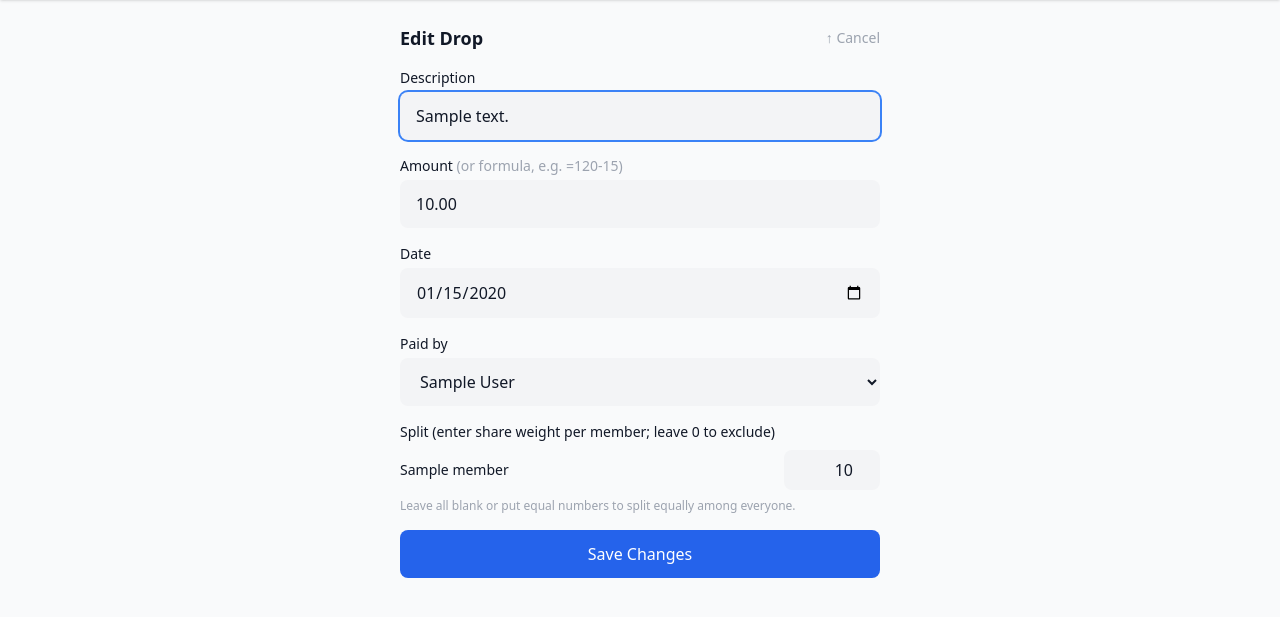
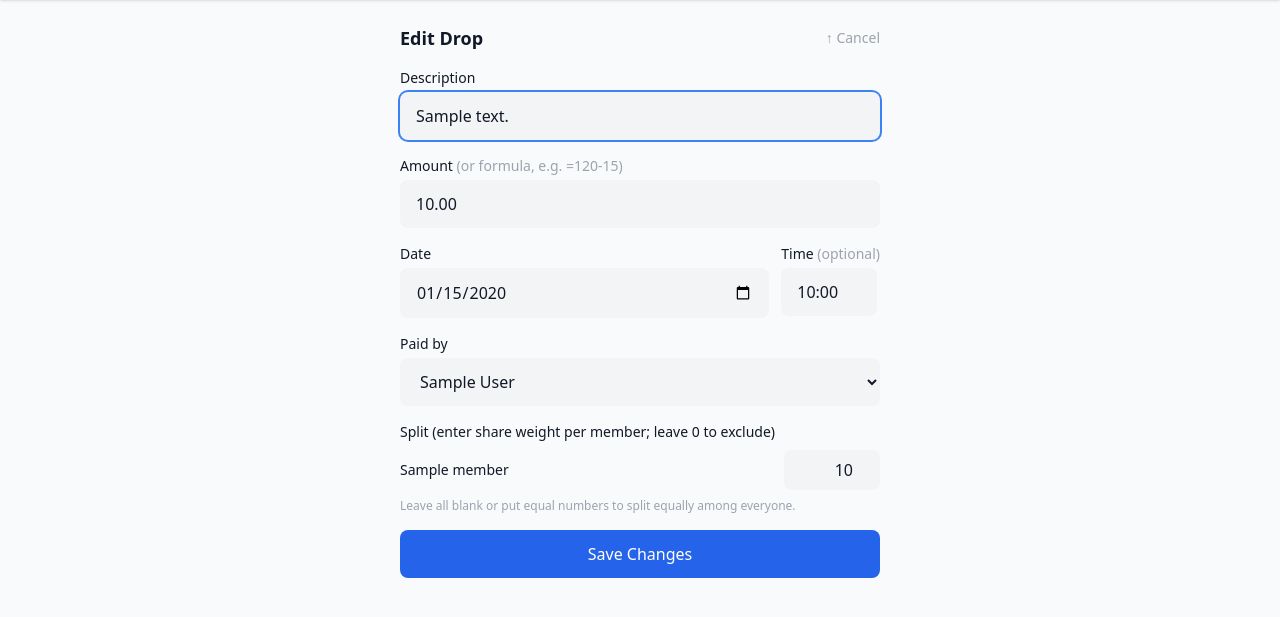
Before and after one commit to rgezikov/common-pot, a Django app: template pots/templates/edit_drop.html in a window 1280 px wide. Shown: the part 52-669 px from the top of the page. Run offline with Django 5.2, Linux system fonts and the light colour scheme; tables that the repository leaves empty hold one stand-in row (values such as "Sample post"); the template is opened without the code that fills it: values that come from a table or form of the project are taken from there, most other values are stand-ins (such as "Sample title", 1, 10 or a date in 2020); some libraries are stand-ins or nearby versions.

Commit message:
Phase 12: drop timestamps and expense time field
- Add updated_at to Drop; show "edited HH:MM" in drop list when changed
- Add time field to Drop (default 00:00, not displayed if not set)
- Sort drops by expense date+time, then created_at
- Display expense date/time as primary, with logged/edited time
- Time input as text HH:MM (24h, no AM/PM ambiguity)
- Disable Save Drop button on submit while Telegram notification sends
- Post-MVP: async Telegram notifications

Co-Authored-By: Claude Sonnet 4.6 <noreply@anthropic.com>

```diff
--- a/pots/models.py
+++ b/pots/models.py
@@ -1,4 +1,5 @@
 import uuid
+import datetime
 from django.db import models
 
 
@@ -37,8 +38,14 @@ class Drop(models.Model):
     amount = models.DecimalField(max_digits=10, decimal_places=2)
     paid_by = models.ForeignKey(Member, on_delete=models.PROTECT, related_name='drops_paid')
     date = models.DateField()
+    time = models.TimeField(default=datetime.time)
     source = models.CharField(max_length=20, choices=SOURCE_CHOICES, default=SOURCE_WEB)
     created_at = models.DateTimeField(auto_now_add=True)
+    updated_at = models.DateTimeField(auto_now=True)
+
+    @property
+    def was_edited(self):
+        return (self.updated_at - self.created_at) > datetime.timedelta(seconds=5)
 
     def __str__(self):
         return f"{self.description} ({self.amount})"
--- a/pots/templates/edit_drop.html
+++ b/pots/templates/edit_drop.html
@@ -28,11 +28,19 @@
             value="{{ request.POST.amount|default:drop.amount }}"
             class="w-full bg-gray-100 dark:bg-gray-700 rounded-lg px-4 py-3 text-base focus:outline-none focus:ring-2 focus:ring-blue-500">
     </div>
-    <div>
-        <label class="block text-sm font-medium mb-1">Date</label>
-        <input type="date" name="date" required
-            value="{{ request.POST.date|default:drop.date|date:'Y-m-d' }}"
-            class="w-full bg-gray-100 dark:bg-gray-700 rounded-lg px-4 py-3 text-base focus:outline-none focus:ring-2 focus:ring-blue-500">
+    <div class="flex gap-3">
+        <div class="flex-1">
+            <label class="block text-sm font-medium mb-1">Date</label>
+            <input type="date" name="date" required
+                value="{{ request.POST.date|default:drop.date|date:'Y-m-d' }}"
+                class="w-full bg-gray-100 dark:bg-gray-700 rounded-lg px-4 py-3 text-base focus:outline-none focus:ring-2 focus:ring-blue-500">
+        </div>
+        <div>
+            <label class="block text-sm font-medium mb-1">Time <span class="text-gray-400 font-normal">(optional)</span></label>
+            <input type="text" name="time" placeholder="HH:MM" pattern="[0-2][0-9]:[0-5][0-9]" maxlength="5" inputmode="numeric"
+                value="{% if request.POST.time %}{{ request.POST.time }}{% elif drop.time|time:'H:i' != '00:00' %}{{ drop.time|time:'H:i' }}{% endif %}"
+                class="w-24 bg-gray-100 dark:bg-gray-700 rounded-lg px-4 py-3 text-base focus:outline-none focus:ring-2 focus:ring-blue-500">
+        </div>
     </div>
     <div>
         <label class="block text-sm font-medium mb-1">Paid by</label>
--- a/pots/templates/pot_detail.html
+++ b/pots/templates/pot_detail.html
@@ -93,7 +93,7 @@ document.querySelector('#pot-menu button').addEventListener('click', function()
                 <a href="{% url 'drop_detail' pot.invite_token drop.id %}" class="flex items-center justify-between bg-white dark:bg-gray-800 rounded-lg px-4 py-3 shadow hover:shadow-md transition">
                     <div>
                         <span class="font-medium text-sm">{{ drop.description }}</span>
-                        <span class="block text-xs text-gray-400">{{ drop.date }} · paid by {{ drop.paid_by.name }}</span>
+                        <span class="block text-xs text-gray-400">{{ drop.date|date:"N j" }}{% if drop.time|time:"H:i" != "00:00" %}, {{ drop.time|time:"H:i" }}{% endif %} · paid by {{ drop.paid_by.name }} · {% if drop.was_edited %}edited {{ drop.updated_at|date:"H:i" }}{% else %}logged {{ drop.created_at|date:"H:i" }}{% endif %}</span>
                     </div>
                     <span class="font-semibold text-sm">{{ drop.amount }}</span>
                 </a>
--- a/pots/views.py
+++ b/pots/views.py
@@ -76,7 +76,7 @@ def pot_detail(request, token):
     members = list(pot.members.prefetch_related('drops_paid', 'splits').all())
     for m in members:
         m.can_remove = not m.drops_paid.exists() and not m.splits.exists()
-    drops = list(pot.drops.select_related('paid_by').prefetch_related('splits').order_by('-date', '-created_at'))
+    drops = list(pot.drops.select_related('paid_by').prefetch_related('splits').order_by('-date', '-time', '-created_at'))
     balances = calculate_balances(members, drops)
     member_names = {m.id: m.name for m in members}
     settlements = calculate_settlements(balances, member_names)
@@ -119,6 +119,7 @@ def add_drop(request, token):
                 amount=fields['amount'],
                 paid_by=paid_by,
                 date=fields['date'],
+                time=fields['time'],
             )
             for member_id, share in fields['splits'].items():
                 Split.objects.create(drop=drop, member_id=member_id, amount=share)
@@ -169,6 +170,7 @@ def _parse_drop_form(request, members):
     description = request.POST.get('description', '').strip()
     amount_str = request.POST.get('amount', '').strip()
     date_str = request.POST.get('date', '').strip()
+    time_str = request.POST.get('time', '').strip()
     paid_by_id = request.POST.get('paid_by', '').strip()
 
     errors = []
@@ -189,6 +191,11 @@ def _parse_drop_form(request, members):
     except ValueError:
         errors.append('Invalid date')
         date = None
+
+    try:
+        time = datetime.time.fromisoformat(time_str) if time_str else datetime.time(0, 0)
+    except ValueError:
+        time = datetime.time(0, 0)
 
     if not description:
         errors.append('Description is required')
@@ -218,6 +225,7 @@ def _parse_drop_form(request, members):
         'description': description,
         'amount': amount,
         'date': date,
+        'time': time,
         'paid_by_id': paid_by_id,
         'splits': splits,
     }, errors
@@ -248,6 +256,7 @@ def edit_drop(request, token, drop_id):
             drop.amount = fields['amount']
             drop.paid_by = paid_by
             drop.date = fields['date']
+            drop.time = fields['time']
             drop.save()
             drop.splits.all().delete()
             for member_id, share in fields['splits'].items():
```
Also changed, not shown: docs/design/phases/post-mvp/spec.md (+1 -0 lines), pots/templates/add_drop.html (+15 -6 lines), pots/templates/drop_detail.html (+11 -1 lines), pots/migrations/0003_drop_updated_at.py (added), pots/migrations/0004_drop_time.py (added).
